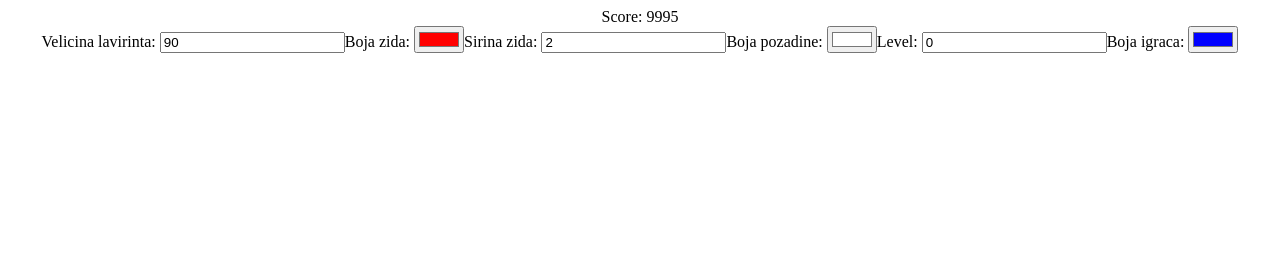
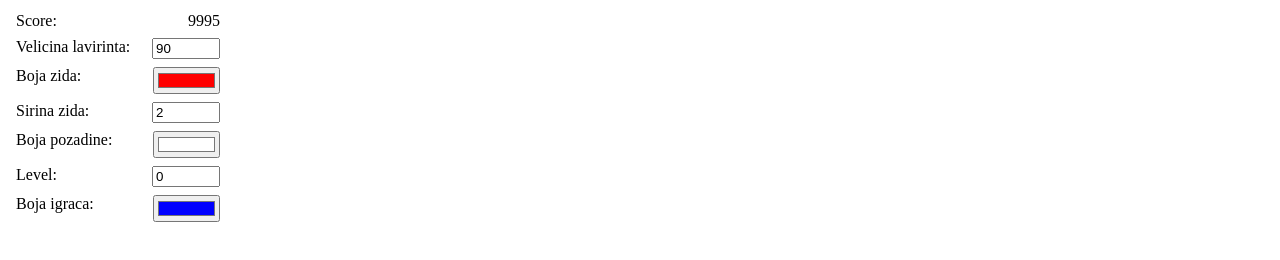
Before and after one commit to ajovano18191/RWA, a website built with webpack: page RxJS/index.html in a window 1280 px wide. Built offline with nearby package versions, Linux system fonts and the light colour scheme; files whose address does not match are found by name.

Commit message:
Sredjen CSS

```diff
--- a/RxJS/src/Lavirint/Lavirint.ts
+++ b/RxJS/src/Lavirint/Lavirint.ts
@@ -5,7 +5,7 @@ import { Wall } from "../LavirintItems/Wall";
 import { Level } from "../Level";
 import { Player } from "../Player";
 import { Direction, Position } from "../Position";
-import { Score, ScoreValues } from "../Score";
+import { ScoreValues, scoreInstance } from "../Score";
 import { LavirintConfigurator } from "./LavirintConfigurator";
 import { LavirintDrawer } from "./LavirintDrawer";
 import { LavirintMatrix } from "./LavirintMatrix";
@@ -18,7 +18,6 @@ export class Lavirint implements IDrawable {
     private lavirintConfigurator: LavirintConfigurator;
     private level: Level;
     private player: Player;
-    private score: Score;
 
     public root: HTMLDivElement;
 
@@ -27,12 +26,11 @@ export class Lavirint implements IDrawable {
         this.lavirintConfigurator = new LavirintConfigurator();
         this.level = new Level();
         this.player = new Player();
-        this.score = new Score(this);
+        scoreInstance.lav = this;
     }
 
     public draw(parent: HTMLElement): HTMLElement {
         this.root = Draw.div(parent, "div-lavirint");
-        this.score.draw(this.root);
         this.lavirintConfigurator.draw(this.root);
 
         this.lavMat$ = this.lavirintConfigurator.level$
@@ -115,7 +113,7 @@ export class Lavirint implements IDrawable {
         inLvl.value = (+inLvl.value + 1).toString();
         inLvl.dispatchEvent(new Event("change"));
 
-        this.score.increase(ScoreValues.nextLevel);
+        scoreInstance.increase(ScoreValues.nextLevel);
     }
 
     resetGame(): void {
--- a/RxJS/src/Lavirint/LavirintConfigurator.ts
+++ b/RxJS/src/Lavirint/LavirintConfigurator.ts
@@ -1,6 +1,7 @@
 import { fromEvent, map, Observable, startWith } from "rxjs";
 import { Draw } from "../Draw";
 import { IDrawable } from "../IDrawable";
+import { scoreInstance } from "../Score";
 
 type ConfiguratorParams = {
     title: string;
@@ -20,10 +21,10 @@ export class LavirintConfigurator implements IDrawable {
     private _level$: Observable<string> = new Observable<string>();
     private _playerColor$: Observable<string>;
 
-    constructor() { }
-
     public draw(parent: HTMLElement): HTMLElement {
         this.root = Draw.div(parent, "div-lavirint-config");
+
+        scoreInstance.draw(this.root);
 
         this._lavirintSize$ = this.drawOneConfigurator({
             title: "Velicina lavirinta",
@@ -71,8 +72,9 @@ export class LavirintConfigurator implements IDrawable {
     }
 
     drawOneConfigurator(configuratorParams: ConfiguratorParams): Observable<string> {
-        const label = Draw.label(this.root, `${configuratorParams.title}: `, `lbl-${configuratorParams.cssName}`);
-        const picker = Draw.input(this.root, configuratorParams.type, `input-${configuratorParams.cssName}`);
+        const divContainer = Draw.div(this.root, "div-config-container");
+        const label = Draw.label(divContainer, `${configuratorParams.title}: `, `lbl-${configuratorParams.cssName} flex-2`);
+        const picker = Draw.input(divContainer, configuratorParams.type, `input-${configuratorParams.cssName} flex-1`);
 
         picker.value = configuratorParams.defaultValue;
 
--- a/RxJS/src/Score.ts
+++ b/RxJS/src/Score.ts
@@ -11,16 +11,18 @@ export enum ScoreValues {
 
 export class Score implements IDrawable {
 
+    public lav: Lavirint;
     private score: number = ScoreValues.startGame;
     private scoreLabel: HTMLElement;
     private startInterval$ = new Subject<void>();
 
-    constructor(private lav: Lavirint) {}
+    constructor() {}
 
     public draw(parent: HTMLElement): HTMLElement {
-        const container = Draw.div(parent, "div-score")
-        const key = Draw.label(container, "Score: ")
-        this.scoreLabel = Draw.label(container, this.score.toString())
+        const container = Draw.div(parent, "div-score div-config-container")
+        const key = Draw.label(container, "Score: ", "flex-2")
+        this.scoreLabel = Draw.label(container, this.score.toString(), "flex-1");
+        this.scoreLabel.style.textAlign = "right";
 
         this.initStartInterval$();
 
@@ -64,3 +66,5 @@ export class Score implements IDrawable {
         });
     }
 }
+
+export const scoreInstance = new Score();
--- a/RxJS/style.css
+++ b/RxJS/style.css
@@ -1,3 +1,33 @@
+.div-lavirint {
+  display: flex;
+}
+
+.div-lavirint-config {
+  width: 220px;
+  display: flex;
+  flex-flow: column nowrap;
+}
+
+.div-config-container {
+  margin-block: 4px;
+  display: flex;
+  flex-flow: row nowrap;
+}
+
+.div-config-container > * {
+  text-align: left;
+  margin-inline: 8px;
+  width: 100%;
+}
+
+.flex-2 {
+  flex: 2;
+}
+
+.flex-1 {
+  flex: 1;
+}
+
 .grid-container {
   display: grid;
   gap: 0px;
```
